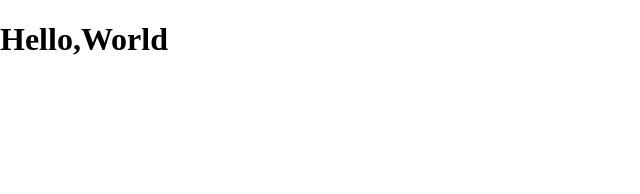
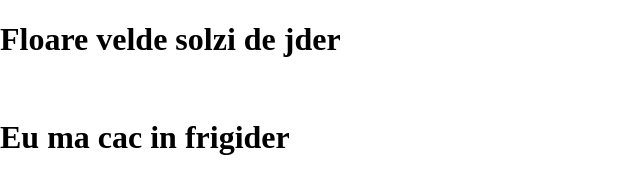
Before and after one commit to CalinBLV/QuoteGenerator, a plain HTML site: page index.html in a window 1280 px wide. Shown: the whole page, without its empty margins (0-640 px from the left). Drawn offline with Linux system fonts and the light colour scheme.

Commit message:
HelloWorld

```diff
--- a/index.html
+++ b/index.html
@@ -13,7 +13,9 @@
     <link rel="stylesheet" href="style.css">
 </head>
 <body>
-    <h1>Hello,World</h1>
+    <h1>Floare velde solzi de jder</h1>
+    <br>
+    <h1>Eu ma cac in frigider</h1>
     <!-- Script -->
     <script src="script.js"></script>
 </body>
```
